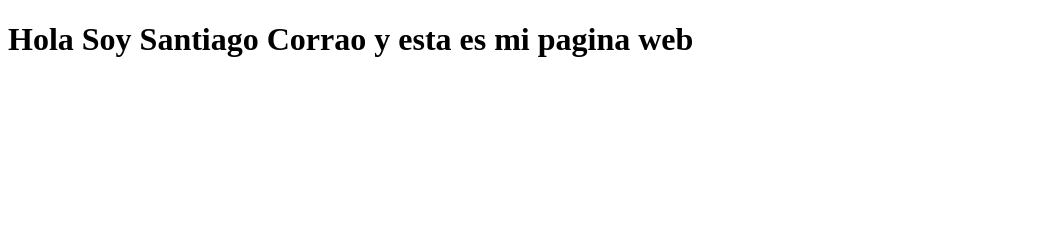
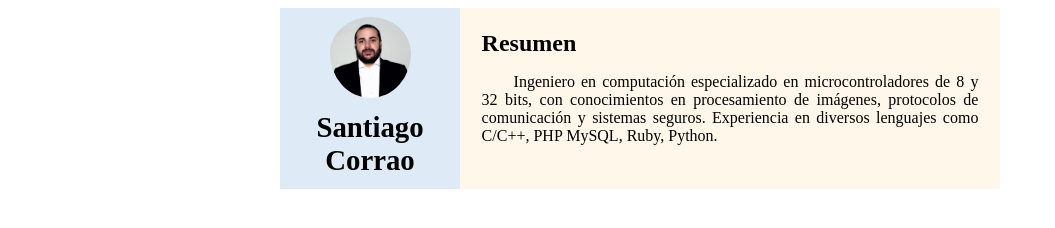
Before and after one commit to scorrao/MyWebPage, a plain HTML site: page index.html in a window 1280 px wide. Shown: the whole page, without its empty margins (0-1055 px from the left). Drawn offline with Linux system fonts and the light colour scheme.

Commit message:
Header completo

```diff
--- a/index.html
+++ b/index.html
@@ -2,10 +2,26 @@
 <html lang="en">
 <head>
     <meta charset="UTF-8">
-    <meta name="viewport" content="width=700, initial-scale=1.0">
+    <meta name="viewport" content="width=device-width, initial-scale=1.0">
     <title>Santiago Corrao</title>
+    <link rel="stylesheet" href="style.css">
 </head>
 <body>
-    <h1>Hola Soy Santiago Corrao y esta es mi pagina web</h1>
+    <div class="container">
+        <div class="Aside">
+            <img class="photo" src="fotocv.jpg" alt="Profile Photo">
+        </div>
+        <div class="abstract">
+            <span class="title">Resumen</span>
+            <p class="body">Ingeniero en computación especializado en microcontroladores
+                de 8 y 32 bits, con conocimientos en procesamiento de imágenes,
+                protocolos de comunicación y sistemas seguros. Experiencia en
+                diversos lenguajes como C/C++, PHP MySQL, Ruby, Python.</p>
+        </div>
+        <div class="Aside">
+            <span class="name">Santiago Corrao</span>
+        </div>
+    </div>
+
 </body>
 </html>
--- /dev/null
+++ b/style.css
@@ -0,0 +1,43 @@
+.container{
+    display: grid;
+    grid-template-columns: repeat(4, 1fr);
+    grid-template-rows: repeat(2, 1fr);
+    max-width: 720px;
+    margin: auto;
+}
+.Aside{
+    background-color:#deebf7;
+    display: flex;
+    flex-direction: column;
+    justify-content: center;
+}
+.abstract{
+    background-color: #fff8ea;
+    grid-column: 2/-1;
+    grid-row: 1/3;
+    padding: 4%;
+}
+.abstract > .title
+{
+    font-size: 1.5rem;
+    font-weight: bold;
+}
+
+.abstract > .body
+{
+    text-indent: 2rem;
+    text-align: justify;
+}
+
+.name {
+    font-size: 1.8rem;
+    font-weight: bold;
+    text-align: center;
+}
+
+.photo{
+    padding-top: 5%;
+    width: 45%;
+    border-radius: 50%;
+    margin: auto;
+}
```
Also changed, not shown: fotocv.jpg (added).
